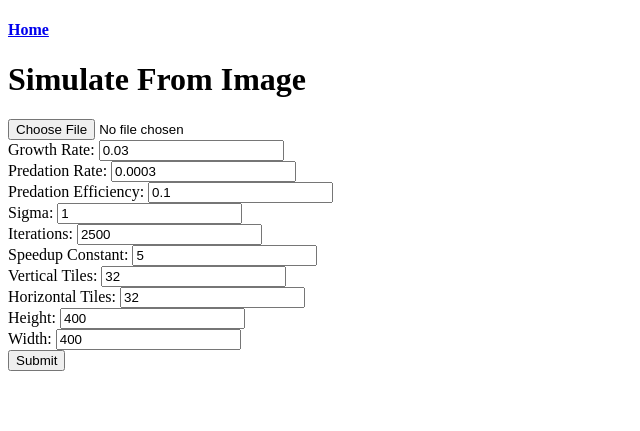
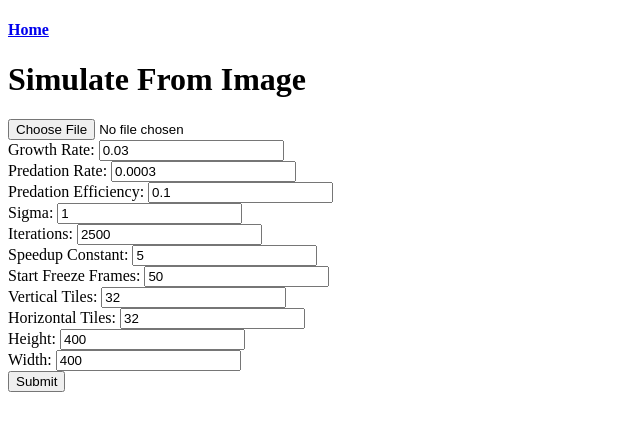
Before and after one commit to ZackMagnotti/rgb_app, a Flask app: page /image_upload_simulator in a window 1280 px wide. Shown: the top 431 px of the page, without its empty margins (0-640 px from the left). Run offline with Flask 3, Linux system fonts and the light colour scheme.

Commit message:
freeze frames

```diff
--- a/rgb_site/app.py
+++ b/rgb_site/app.py
@@ -29,6 +29,7 @@ DEFAULT_SIGMA = 1
 # Integer Fields
 DEFAULT_ITERATIONS = 2500
 DEFAULT_FRAMESKIP = 5
+DEFAULT_START_FREEZE_FRAMES = 50
 DEFAULT_X_TILES = 32
 DEFAULT_Y_TILES = 32
 DEFAULT_TILE_SIZE = 1
@@ -42,6 +43,7 @@ DEFAULT_KWARGS = {
     "sigma": DEFAULT_SIGMA,
     "iterations": DEFAULT_ITERATIONS,
     "frameskip": DEFAULT_FRAMESKIP,
+    "start_freeze_frames": DEFAULT_START_FREEZE_FRAMES,
     "x_tiles": DEFAULT_X_TILES,
     "y_tiles": DEFAULT_Y_TILES,
     "tile_size": DEFAULT_TILE_SIZE,
@@ -101,6 +103,7 @@ def generate_simulation_frames(
         sigma = DEFAULT_SIGMA,
         iterations = DEFAULT_ITERATIONS,
         frameskip = DEFAULT_FRAMESKIP,
+        start_freeze_frames = DEFAULT_START_FREEZE_FRAMES,
         x_tiles = DEFAULT_X_TILES,
         y_tiles = DEFAULT_Y_TILES,
         tile_size = DEFAULT_TILE_SIZE,
@@ -118,8 +121,7 @@ def generate_simulation_frames(
     if start_image is None:
         start_frame = 255 * np.random.rand(*(frame_shape))
     else:
-        start_image = start_image.resize(frame_shape[:2])
-        start_frame = np.asarray(start_image)
+        start_frame = np.asarray(start_image.resize(frame_shape[:2]))
 
     n_frames = iterations // frameskip
     result = np.empty((n_frames, *frame_shape), float)
@@ -140,10 +142,15 @@ def generate_simulation_frames(
         image_frame_data_array = np.repeat(image_frame_data_array, tile_size, 1)
         image_frame_data_array = np.repeat(image_frame_data_array, tile_size, 2)
 
-    return [
+    image_frames = [
         Image.fromarray(f)
         for f in image_frame_data_array
     ]
+
+    # Linger on first frame to allow the viewer to
+    # fully appreciate the image which is about
+    # to be obliterated before their very eyes.
+    return start_freeze_frames * image_frames[:1] + image_frames[1:]
 
 
 def gif_bytes(frames):
@@ -216,7 +223,7 @@ def image_upload_simulator():
                 thumbnail = get_thumbnail_b64(img)
 
         # If no new image, but previous image exists
-        elif (upload_fname := request.form.get('upload_fname', None)) \
+        elif (upload_fname := form_data.get('upload_fname', None)) \
         and upload_fname in os.listdir(app.config['UPLOAD']):
             img_path = os.path.join(app.config['UPLOAD'], upload_fname)
             with Image.open(img_path) as img:
--- a/rgb_site/templates/image_upload_simulator.html
+++ b/rgb_site/templates/image_upload_simulator.html
@@ -18,6 +18,7 @@
         <label>Sigma: <input type="text" name="sigma" value="{{ sigma }}"></label><br>
         <label>Iterations: <input type="text" name="iterations" value="{{ iterations }}"></label><br>
         <label>Speedup Constant: <input type="text" name="frameskip" value="{{ frameskip }}"></label><br>
+        <label>Start Freeze Frames: <input type="text" name="start_freeze_frames" value="{{ start_freeze_frames }}"></label><br>
         <label>Vertical Tiles: <input type="text" name="x_tiles" value="{{ x_tiles }}"></label><br>
         <label>Horizontal Tiles: <input type="text" name="y_tiles" value="{{ y_tiles }}"></label><br>
         <label>Height: <input type="text" name="image_height" value="{{ image_height }}"></label><br>
--- a/rgb_site/templates/random_simulator.html
+++ b/rgb_site/templates/random_simulator.html
@@ -18,6 +18,8 @@
         <label>Height: <input type="text" name="image_height" value="{{ image_height }}"></label><br>
         <label>Width: <input type="text" name="image_width" value="{{ image_width }}"></label><br>
         <button type="submit">Submit</button>
+        <!-- Hidden Elements -->
+        <input type="hidden" name="start_freeze_frames" value="1">
     </form>
 </body>
 </html>
```
